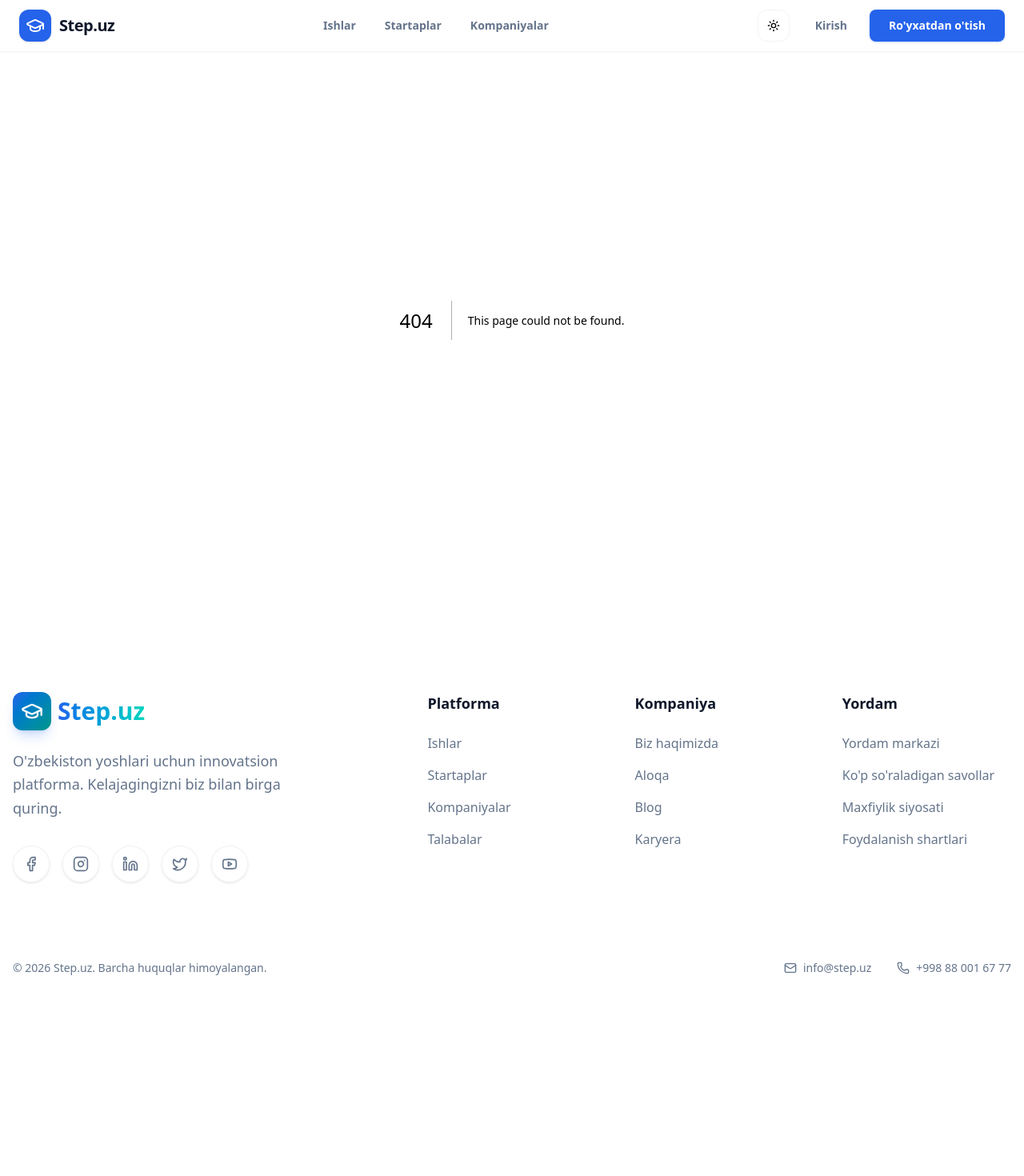
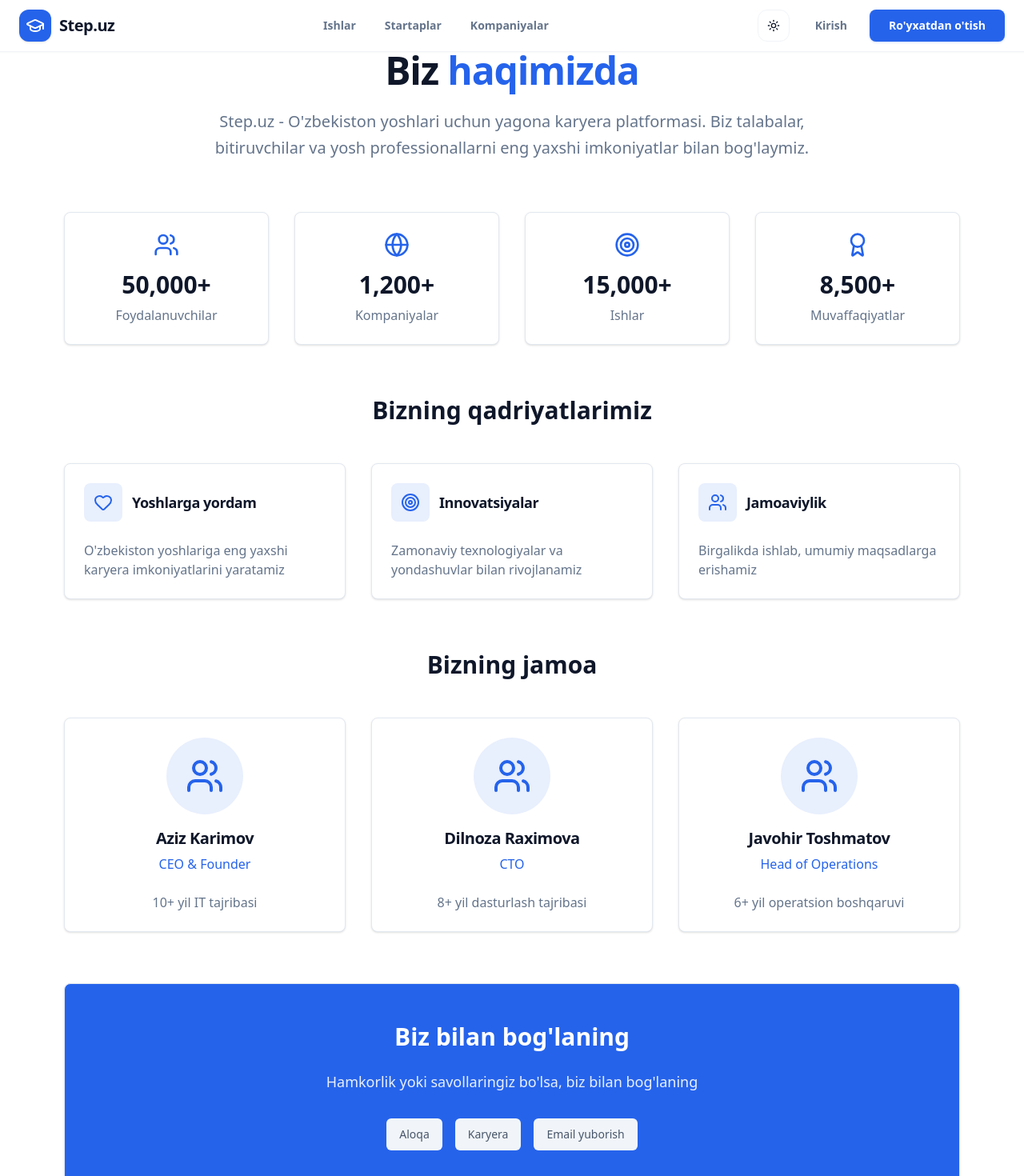
Before and after one commit to otabekxoff-creator/qadam.uz, a Next.js app in the folder frontend/: page /about in a window 1280 px wide. Before the commit this address had no page. Shown: the top 1470 px of the page at 80% size. Before the commit the page ends 1284 px from the top, so only its background shows below. Built offline with nearby package versions, Linux system fonts and the light colour scheme.

Commit message:
Fix critical issues
1. Create About page (/about) - professional company page
2. Update contact address to Fergana region
3. Add precise coordinates: 40.37509, 70.81185
4. Fix 404 error on /about route

```diff
--- /dev/null
+++ b/frontend/src/app/about/page.tsx
@@ -0,0 +1,165 @@
+'use client';
+
+import { motion } from 'framer-motion';
+import { Users, Target, Award, Globe, Heart, ArrowRight } from 'lucide-react';
+import { Card, CardContent, CardHeader, CardTitle } from '@/components/ui/card';
+import { Button } from '@/components/ui/button';
+
+const stats = [
+  { label: "Foydalanuvchilar", value: "50,000+", icon: Users },
+  { label: "Kompaniyalar", value: "1,200+", icon: Globe },
+  { label: "Ishlar", value: "15,000+", icon: Target },
+  { label: "Muvaffaqiyatlar", value: "8,500+", icon: Award }
+];
+
+const values = [
+  {
+    icon: Heart,
+    title: "Yoshlarga yordam",
+    description: "O'zbekiston yoshlariga eng yaxshi karyera imkoniyatlarini yaratamiz"
+  },
+  {
+    icon: Target,
+    title: "Innovatsiyalar",
+    description: "Zamonaviy texnologiyalar va yondashuvlar bilan rivojlanamiz"
+  },
+  {
+    icon: Users,
+    title: "Jamoaviylik",
+    description: "Birgalikda ishlab, umumiy maqsadlarga erishamiz"
+  }
+];
+
+const team = [
+  {
+    name: "Aziz Karimov",
+    role: "CEO & Founder",
+    description: "10+ yil IT tajribasi"
+  },
+  {
+    name: "Dilnoza Raximova",
+    role: "CTO",
+    description: "8+ yil dasturlash tajribasi"
+  },
+  {
+    name: "Javohir Toshmatov",
+    role: "Head of Operations",
+    description: "6+ yil operatsion boshqaruvi"
+  }
+];
+
+export default function AboutPage() {
+  return (
+    <div className="min-h-screen bg-background">
+      <div className="container mx-auto px-4 py-16 max-w-6xl">
+        <motion.div
+          initial={{ opacity: 0, y: 20 }}
+          animate={{ opacity: 1, y: 0 }}
+          className="text-center mb-16"
+        >
+          <h1 className="text-5xl font-bold tracking-tight mb-6">
+            Biz <span className="text-primary">haqimizda</span>
+          </h1>
+          <p className="text-xl text-muted-foreground max-w-3xl mx-auto leading-relaxed">
+            Step.uz - O'zbekiston yoshlari uchun yagona karyera platformasi.
+            Biz talabalar, bitiruvchilar va yosh professionallarni eng yaxshi imkoniyatlar bilan bog'laymiz.
+          </p>
+        </motion.div>
+
+        <motion.div
+          initial={{ opacity: 0, y: 20 }}
+          animate={{ opacity: 1, y: 0 }}
+          transition={{ delay: 0.2 }}
+          className="grid md:grid-cols-2 lg:grid-cols-4 gap-8 mb-16"
+        >
+          {stats.map((stat, index) => (
+            <Card key={index} className="text-center">
+              <CardContent className="pt-6">
+                <stat.icon className="h-8 w-8 text-primary mx-auto mb-4" />
+                <div className="text-3xl font-bold text-foreground mb-2">{stat.value}</div>
+                <div className="text-muted-foreground">{stat.label}</div>
+              </CardContent>
+            </Card>
+          ))}
+        </motion.div>
+
+        <motion.div
+          initial={{ opacity: 0, y: 20 }}
+          animate={{ opacity: 1, y: 0 }}
+          transition={{ delay: 0.4 }}
+          className="mb-16"
+        >
+          <h2 className="text-3xl font-bold text-center mb-12">Bizning qadriyatlarimiz</h2>
+          <div className="grid md:grid-cols-3 gap-8">
+            {values.map((value, index) => (
+              <Card key={index} className="h-full">
+                <CardHeader>
+                  <div className="flex items-center gap-3">
+                    <div className="flex h-12 w-12 items-center justify-center rounded-lg bg-primary/10 text-primary">
+                      <value.icon className="h-6 w-6" />
+                    </div>
+                    <CardTitle className="text-lg">{value.title}</CardTitle>
+                  </div>
+                </CardHeader>
+                <CardContent>
+                  <p className="text-muted-foreground">{value.description}</p>
+                </CardContent>
+              </Card>
+            ))}
+          </div>
+        </motion.div>
+
+        <motion.div
+          initial={{ opacity: 0, y: 20 }}
+          animate={{ opacity: 1, y: 0 }}
+          transition={{ delay: 0.6 }}
+          className="mb-16"
+        >
+          <h2 className="text-3xl font-bold text-center mb-12">Bizning jamoa</h2>
+          <div className="grid md:grid-cols-3 gap-8">
+            {team.map((member, index) => (
+              <Card key={index} className="text-center">
+                <CardHeader>
+                  <div className="w-24 h-24 bg-primary/10 rounded-full mx-auto mb-4 flex items-center justify-center">
+                    <Users className="h-12 w-12 text-primary" />
+                  </div>
+                  <CardTitle className="text-xl">{member.name}</CardTitle>
+                  <p className="text-primary font-medium">{member.role}</p>
+                </CardHeader>
+                <CardContent>
+                  <p className="text-muted-foreground">{member.description}</p>
+                </CardContent>
+              </Card>
+            ))}
+          </div>
+        </motion.div>
+
+        <motion.div
+          initial={{ opacity: 0, y: 20 }}
+          animate={{ opacity: 1, y: 0 }}
+          transition={{ delay: 0.8 }}
+        >
+          <Card className="bg-primary text-primary-foreground">
+            <CardContent className="text-center p-12">
+              <h2 className="text-3xl font-bold mb-6">Biz bilan bog'laning</h2>
+              <p className="text-lg mb-8 opacity-90">
+                Hamkorlik yoki savollaringiz bo'lsa, biz bilan bog'laning
+              </p>
+              <div className="flex flex-col sm:flex-row gap-4 justify-center">
+                <Button variant="secondary" asChild>
+                  <a href="/contact">Aloqa</a>
+                </Button>
+                <Button variant="secondary" asChild>
+                  <a href="/careers">Karyera</a>
+                </Button>
+                <Button variant="secondary" asChild>
+                  <a href="mailto:info@step.uz">Email yuborish</a>
+                </Button>
+              </div>
+            </CardContent>
+          </Card>
+        </motion.div>
+      </div>
+    </div>
+  );
+}
--- a/frontend/src/app/contact/page.tsx
+++ b/frontend/src/app/contact/page.tsx
@@ -72,9 +72,16 @@ export default function ContactPage() {
             </CardHeader>
             <CardContent>
               <p className="text-muted-foreground">
-                O'zbekiston, Toshkent shahri, <br />
-                Yunusobod tumani, Amir Temur ko'chasi, 105A
+                Farg'ona viloyati, O'zbekiston tumani, Yaypon shahri<br />
+                Hokimiyat ko'chasi
               </p>
+              <div className="mt-4 space-y-2">
+                <p className="text-sm text-muted-foreground">
+                  <strong>Koordinatalar:</strong><br />
+                  40°22'30.3"N 70°48'42.7"E<br />
+                  40.37509, 70.81185
+                </p>
+              </div>
             </CardContent>
           </Card>
         </div>
```
